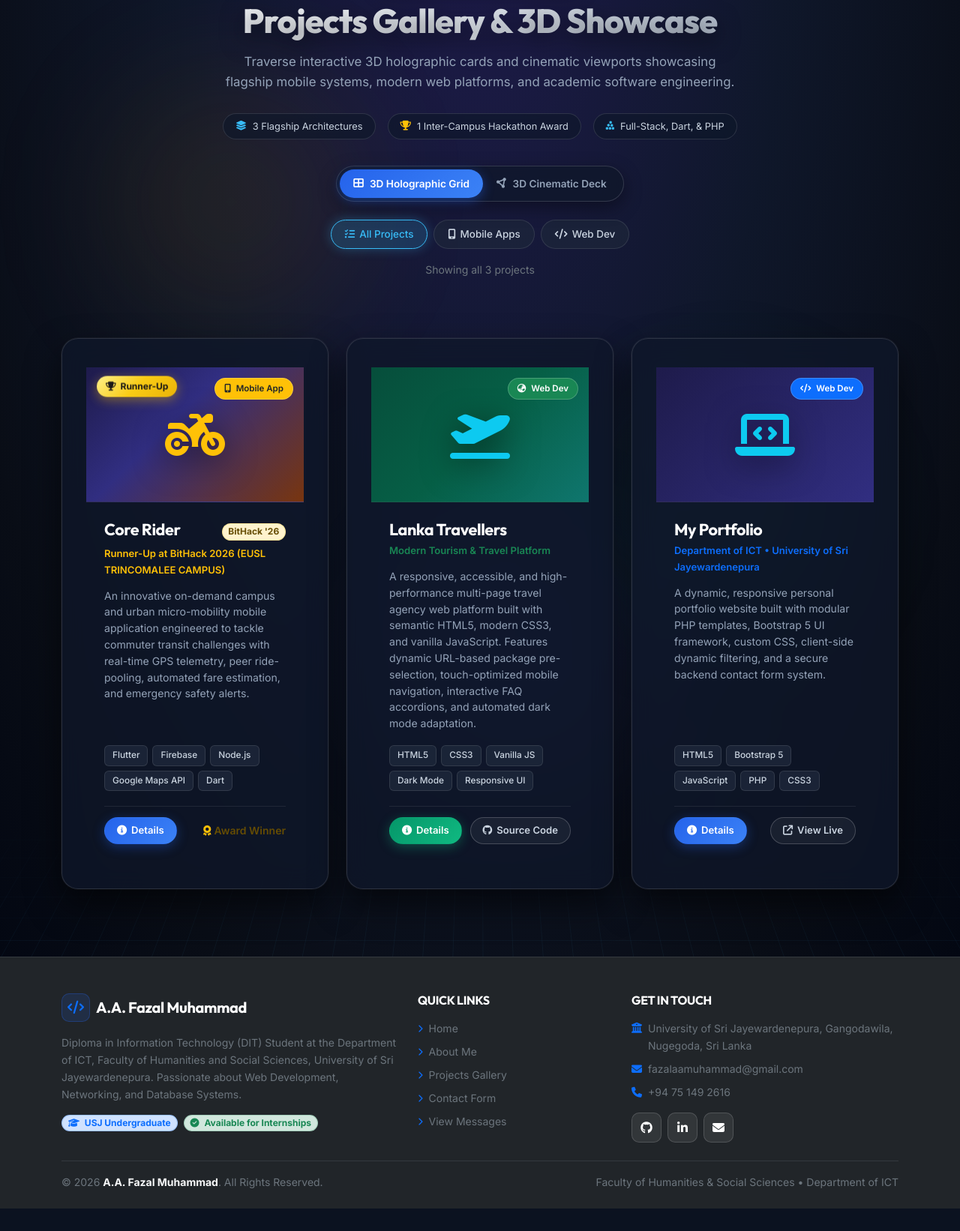
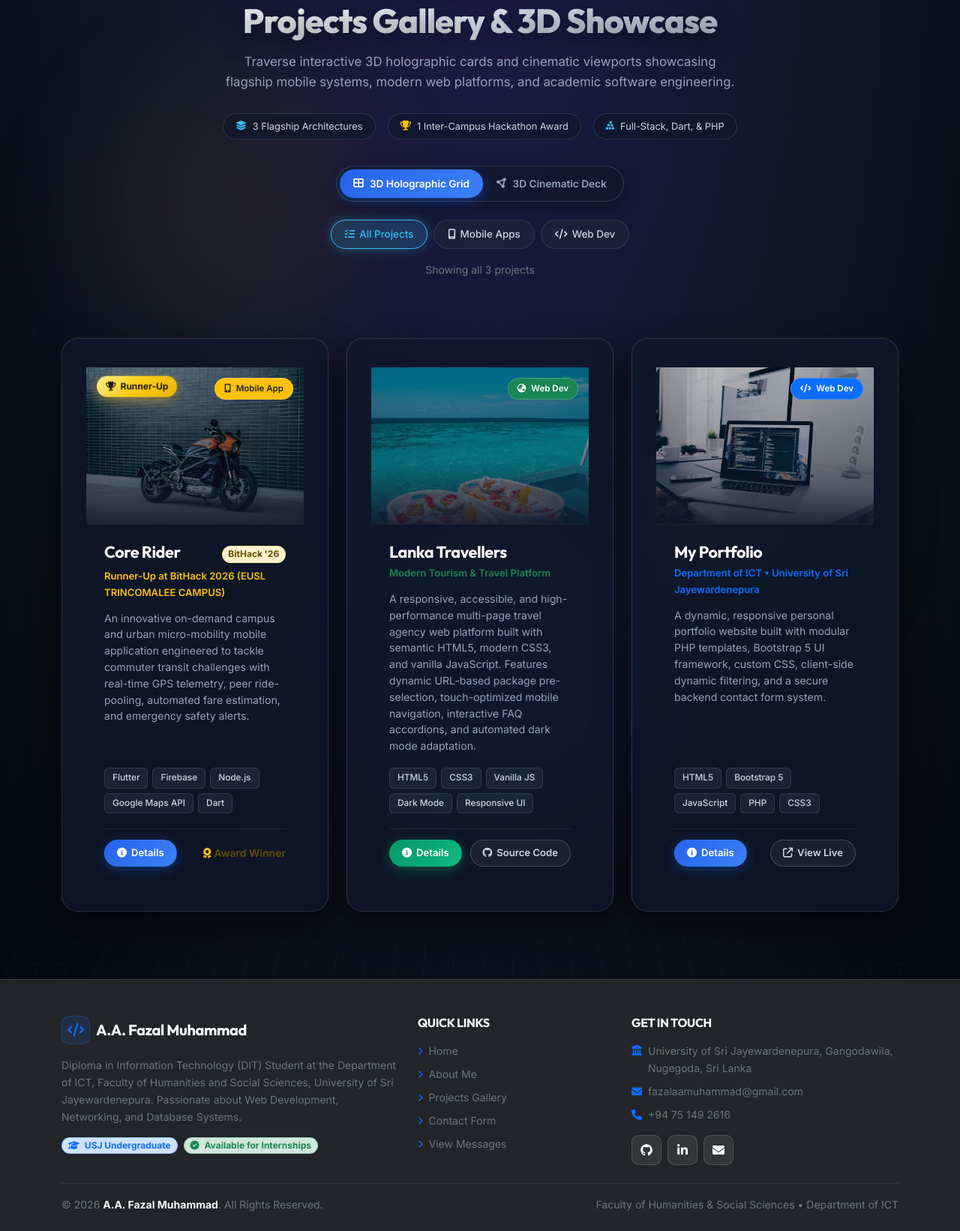
Before and after one commit to fazalmuhammad-ops/My-Portfolio-, a PHP site: page /j/projects.php in a window 1280 px wide. Shown: the part 220-1862 px from the top of the page at 75% size. Before the commit the page ends 1832 px from the top, so only its background shows below. Run offline with PHP 8.4, Linux system fonts and the light colour scheme.

Commit message:
feat(projects): add real high-definition project photography for Core Rider, Lanka Travellers, and Portfolio on cards and detail modals

```diff
--- a/css/projects-3d.css
+++ b/css/projects-3d.css
@@ -286,7 +286,7 @@
 /* --- Multi-Layered 3D Pop-Out Elements --- */
 .project-3d-visual {
     position: relative;
-    height: 180px;
+    height: 210px;
     display: flex;
     align-items: center;
     justify-content: center;
@@ -294,6 +294,30 @@
     transform: translateZ(25px);
     transform-style: preserve-3d;
     border-bottom: 1px solid rgba(255, 255, 255, 0.08);
+    background: #090d16;
+}
+
+.project-3d-img {
+    width: 100%;
+    height: 100%;
+    object-fit: cover;
+    object-position: center;
+    display: block;
+    transition: transform 0.6s cubic-bezier(0.16, 1, 0.3, 1), filter 0.6s ease;
+    filter: brightness(0.85) contrast(1.05);
+}
+
+.card-3d-inner:hover .project-3d-img {
+    transform: scale(1.08);
+    filter: brightness(1.05) contrast(1.1);
+}
+
+.project-3d-img-overlay {
+    position: absolute;
+    inset: 0;
+    background: linear-gradient(180deg, rgba(15, 23, 42, 0.15) 0%, rgba(15, 23, 42, 0.4) 60%, rgba(15, 23, 42, 0.9) 100%);
+    pointer-events: none;
+    z-index: 2;
 }
 
 .project-3d-icon-float {
--- a/includes/project-modals.php
+++ b/includes/project-modals.php
@@ -25,6 +25,8 @@
                         </small>
                     </div>
                 </div>
+
+                <div class="rounded-3 overflow-hidden mb-4 shadow-sm border border-secondary border-opacity-25" style="max-height: 240px;"><img src="images/project-core-rider.jpg" alt="Core Rider Smart Mobility Preview" class="w-100" style="height: 240px; object-fit: cover;"></div>
 
                 <h6 class="fw-bold text-white mb-2">Project Overview & Problem Statement:</h6>
                 <p class="text-secondary small leading-relaxed mb-4">
--- a/projects.php
+++ b/projects.php
@@ -98,15 +98,19 @@ include 'includes/header.php';
                         <div class="card-3d-inner">
                             <div class="card-3d-glare"></div>
 
-                            <!-- 3D Visual Header -->
-                            <div class="project-3d-visual" style="background: linear-gradient(135deg, #1e1b4b 0%, #312e81 40%, #78350f 100%);">
+                            <!-- 3D Visual Header with Real Project Photo -->
+                            <div class="project-3d-visual">
+                                <img src="images/project-core-rider.jpg?v=<?php echo file_exists('images/project-core-rider.jpg') ? filemtime('images/project-core-rider.jpg') : '1'; ?>"
+                                     alt="Core Rider - Smart Mobility & Ride-Pooling Mobile Application"
+                                     class="project-3d-img"
+                                     loading="lazy">
+                                <div class="project-3d-img-overlay"></div>
+
                                 <!-- Floating Award Trophy Badge -->
                                 <span class="project-3d-award-badge">
                                     <i class="fa-solid fa-trophy"></i>
                                     <span>Runner-Up</span>
                                 </span>
-
-                                <i class="fa-solid fa-motorcycle text-warning project-3d-icon-float"></i>
 
                                 <span class="project-3d-category-badge bg-warning text-dark">
                                     <i class="fa-solid fa-mobile-screen-button me-1"></i> Mobile App
@@ -153,9 +157,14 @@ include 'includes/header.php';
                         <div class="card-3d-inner">
                             <div class="card-3d-glare"></div>
 
-                            <!-- 3D Visual Header -->
-                            <div class="project-3d-visual" style="background: linear-gradient(135deg, #064e3b 0%, #065f46 50%, #0f766e 100%);">
-                                <i class="fa-solid fa-plane-departure text-info project-3d-icon-float"></i>
+                            <!-- 3D Visual Header with Real Project Photo -->
+                            <div class="project-3d-visual">
+                                <img src="images/project-lanka-travellers.jpg?v=<?php echo file_exists('images/project-lanka-travellers.jpg') ? filemtime('images/project-lanka-travellers.jpg') : '1'; ?>"
+                                     alt="Lanka Travellers - Modern Tourism & Travel Platform"
+                                     class="project-3d-img"
+                                     loading="lazy">
+                                <div class="project-3d-img-overlay"></div>
+
                                 <span class="project-3d-category-badge bg-success text-white">
                                     <i class="fa-solid fa-earth-asia me-1"></i> Web Dev
                                 </span>
@@ -198,9 +207,14 @@ include 'includes/header.php';
                         <div class="card-3d-inner">
                             <div class="card-3d-glare"></div>
 
-                            <!-- 3D Visual Header -->
-                            <div class="project-3d-visual" style="background: linear-gradient(135deg, #1e1b4b 0%, #312e81 100%);">
-                                <i class="fa-solid fa-laptop-code text-info project-3d-icon-float"></i>
+                            <!-- 3D Visual Header with Real Project Photo -->
+                            <div class="project-3d-visual">
+                                <img src="images/project-portfolio.jpg?v=<?php echo file_exists('images/project-portfolio.jpg') ? filemtime('images/project-portfolio.jpg') : '1'; ?>"
+                                     alt="My Portfolio - Full-Stack Dynamic PHP Web Platform"
+                                     class="project-3d-img"
+                                     loading="lazy">
+                                <div class="project-3d-img-overlay"></div>
+
                                 <span class="project-3d-category-badge bg-primary text-white">
                                     <i class="fa-solid fa-code me-1"></i> Web Dev
                                 </span>
```
Also changed, not shown: images/project-core-rider.jpg (added), images/project-lanka-travellers.jpg (added), images/project-portfolio.jpg (added), js/projects-3d.js (line endings or trailing spaces).
